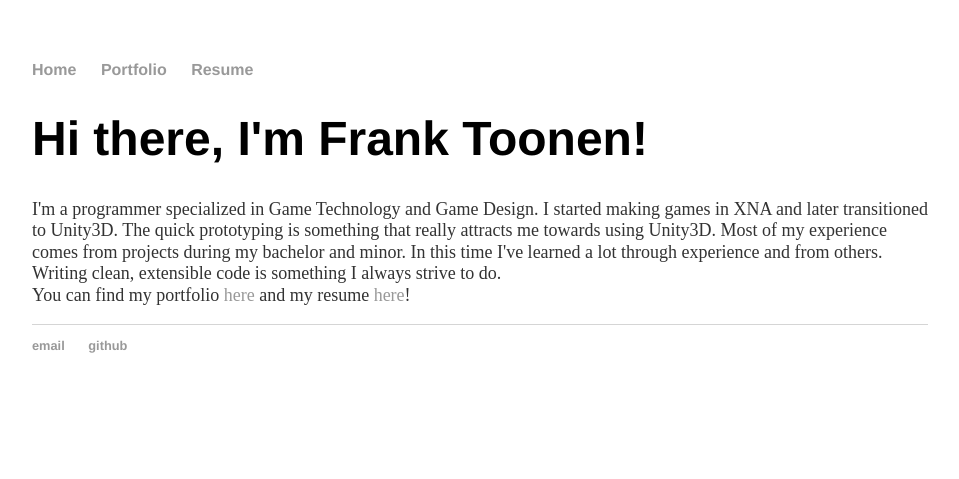
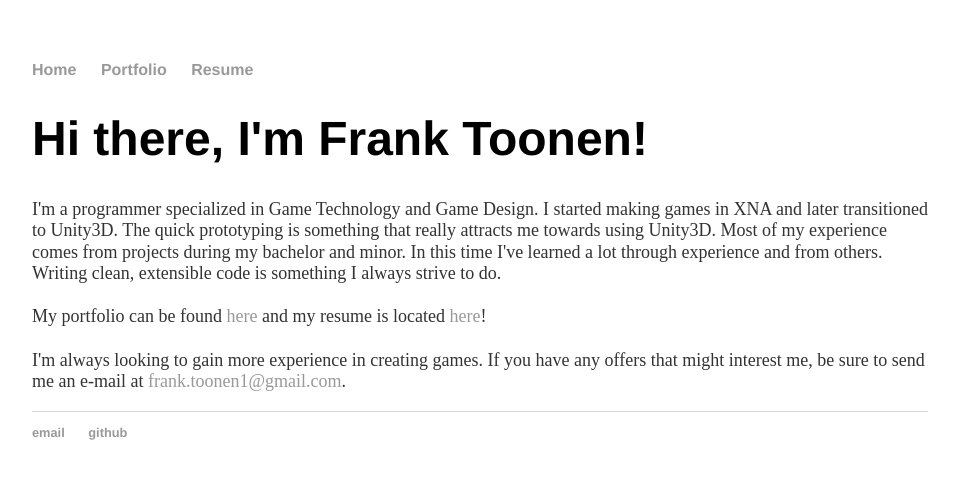
Before and after one commit to FrankToonen/FrankToonen.github.io, a Jekyll site: the page built from index.html, in a window 1280 px wide. Shown: the top 479 px of the page, without its empty margins (160-1119 px from the left). Built offline with Jekyll 4.4.1, drawn with Linux system fonts in a browser that asks for light colours.

Commit message:
content update

```diff
--- a/index.html
+++ b/index.html
@@ -3,12 +3,15 @@ layout: default
 title: Frank Toonen
 ---
 
-<div class="blurb">
+<div class="home">
 	<h1>Hi there, I'm Frank Toonen!</h1>
 	<p>
 		I'm a programmer specialized in Game Technology and Game Design. I started making games in XNA and later transitioned to Unity3D.
 		The quick prototyping is something that really attracts me towards using Unity3D. Most of my experience comes from projects during my bachelor and minor.
 		In this time I've learned a lot through experience and from others. Writing clean, extensible code is something I always strive to do. <br>
-		You can find my portfolio <a href="/portfolio"> here</a> and my resume <a href="/resume"> here</a>!
+		<br>
+		My portfolio can be found <a href="/portfolio"> here</a> and my resume is located <a href="/resume"> here</a>! <br>
+		<br>
+		I'm always looking to gain more experience in creating games. If you have any offers that might interest me, be sure to send me an e-mail at <a href="mailto:frank.toonen1@gmail.com">frank.toonen1@gmail.com</a>.
 	</p>
 </div>
--- a/resume/index.html
+++ b/resume/index.html
@@ -79,9 +79,6 @@ title: Resume
 				Online free-for-all physics-based basketball.
 			</li>
 			<li>
-				Based on existing physical boardgame.
-			</li>
-			<li>
 				Created in Unity3D using C#.
 			</li>
 			<li>
```
Also changed, not shown: portfolio/index.html (+10 -4 lines).
